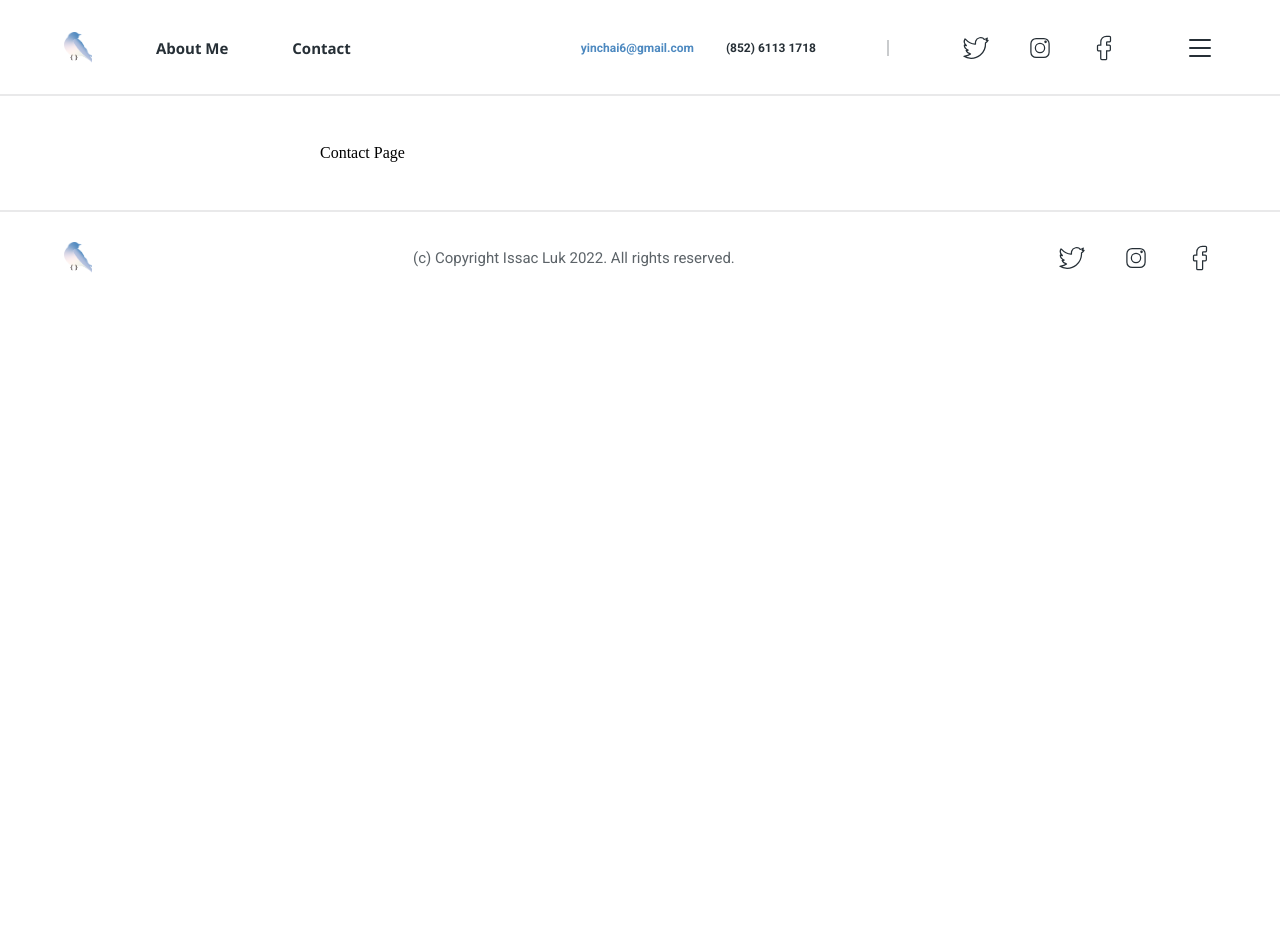
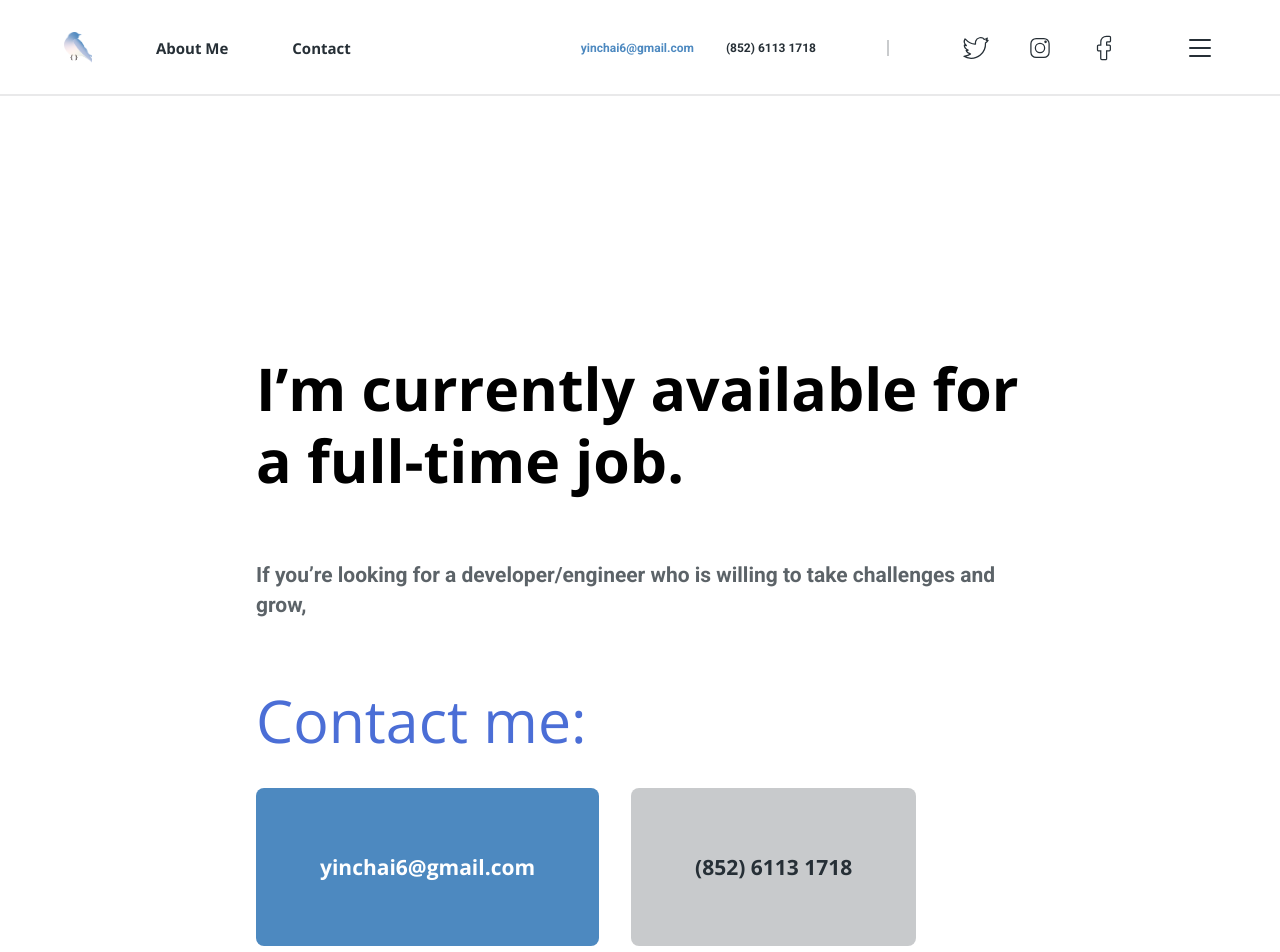
Before and after one commit to yclukaa/my-profolio, a React (Create React App) app: page /contact in a window 1280 px wide. Shown: the top 952 px of the page. Before the commit the page ends 800 px from the top, so only its background shows below. Built offline with nearby package versions, Linux system fonts and the light colour scheme; the HTML template or start-up script is replaced by a standard one.

Commit message:
Completed Contact page
Completed Contact page without responsive design.

```diff
--- a/src/components/layout/Layout.js
+++ b/src/components/layout/Layout.js
@@ -6,7 +6,7 @@ function Layout(props) {
   return (
     <div className={classes.page_container}>
       <MainNavigation />
-      <main className={classes.main}>
+      <main /* className={classes.main} */>
         {props.children}
       </main>
       <Footer />
--- a/src/index.css
+++ b/src/index.css
@@ -46,7 +46,7 @@ h2{
 
 h3 {
   font-family: "Open Sans", sans-serif;
-  font-weight: light;
+  font-weight: 300;
   font-size: 59px;
   line-height: 72px;
 }
--- a/src/pages/Contact.js
+++ b/src/pages/Contact.js
@@ -1,8 +1,18 @@
-
+import classes from "./Contact.module.css";
 
 function ContactPage() {
     return(
-        <div>Contact Page</div>
+        <div className={classes.contact}>
+            <h3>I’m currently available for a full-time job.</h3>
+            <p>If you’re looking for a developer/engineer who is willing to take challenges and grow,</p>
+            <div className={classes.contactMe}>
+                <h3>Contact me:</h3>
+                <div className={classes.contactInfo}>
+                    <h6 className={classes.email}>yinchai6@gmail.com</h6>
+                    <h6>(852) 6113 1718</h6>
+                </div>
+            </div>
+        </div>
     );
 }
 
--- /dev/null
+++ b/src/pages/Contact.module.css
@@ -0,0 +1,51 @@
+.contact {
+  display: flex;
+  flex-direction: column;
+  align-items: flex-start;
+  padding: 256px 256px;
+  gap: 64px;
+}
+
+.contact .contactMe {
+  display: flex;
+  flex-direction: column;
+  align-items: flex-start;
+  gap: 32px;
+}
+
+.contact .contactMe .contactInfo {
+  display: flex;
+  flex-direction: row;
+  flex-wrap: wrap;
+  align-items: flex-start;
+  gap: 32px;
+}
+
+.contact .contactMe .contactInfo h6 {
+  padding: 64px;
+  border-radius: 8px;
+}
+
+/************** Typography & Text Color **************/
+.contact > p {
+  font-size: 21px;
+  line-height: 30px;
+  color: rgba(38, 47, 54, 0.75);
+}
+
+.contact > h3 {
+  font-weight: bold;
+}
+
+.contact .contactMe h3 {
+  color: #4b6ed6;
+}
+
+.contact .contactMe .contactInfo h6 {
+  background: rgba(38, 47, 54, 0.25);
+}
+.contact .contactMe .contactInfo .email {
+  background: #4d89c0;
+  color: #ffffff;
+}
+/************** Typography & Text Color **************/
```
